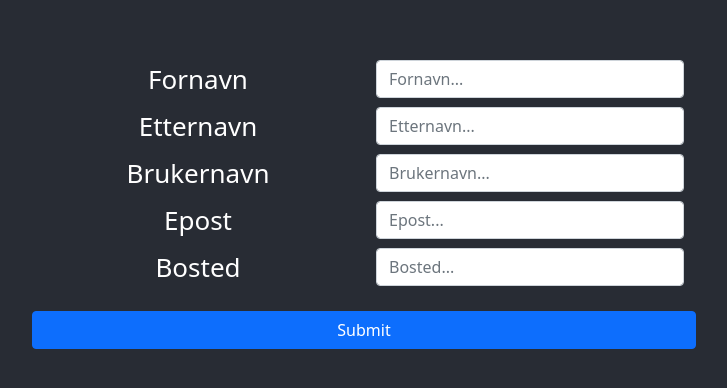
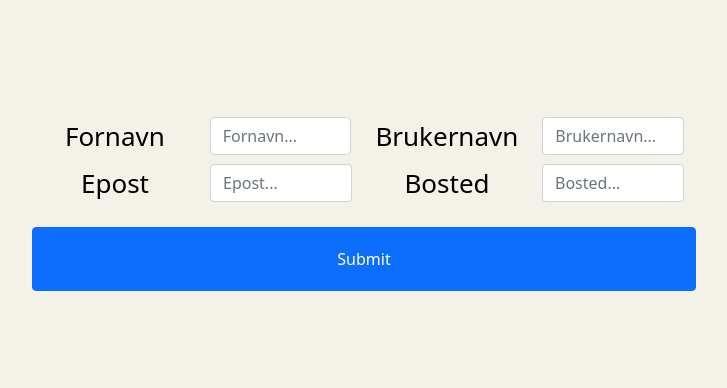
Before and after one commit to elibir/tdt4140-hiking-app, a React (Create React App) app in the folder frontend/: page / in a window 1280 px wide. Shown: the part 196-584 px from the top of the page, without its empty margins (276-1003 px from the left). Built offline with nearby package versions, Linux system fonts and the light colour scheme.

Commit message:
#16 Components styling

```diff
--- a/frontend/src/App.css
+++ b/frontend/src/App.css
@@ -14,14 +14,14 @@
 }
 
 .App-header {
-  background-color: #282c34;
+  background-color: #F4F1E9;
   min-height: 100vh;
   display: flex;
   flex-direction: column;
   align-items: center;
   justify-content: center;
   font-size: calc(10px + 2vmin);
-  color: white;
+  color: black;
 }
 
 .App-link {
--- a/frontend/src/components/arrangement/UserRegistrationContainer.css
+++ b/frontend/src/components/arrangement/UserRegistrationContainer.css
@@ -2,9 +2,16 @@
     position: absolute;
     width: 40rem;
   }
-  .UserRegistration__SubmitButton{
+  .UserRegistration_SubmitButton{
 
     width: 10vw;
+    position: center;
+    width: 15vw;
     margin: 0 auto;
     margin-top: 20px;
+    margin-top: 50px;
+    height: 5vw;;
+    border-radius: 40px;
+    background-color: #688f4e  ;
+    border-color: #688f4e ;
   }
--- a/frontend/src/components/arrangement/UserRegistrationContainer.tsx
+++ b/frontend/src/components/arrangement/UserRegistrationContainer.tsx
@@ -1,6 +1,8 @@
 import React, { FunctionComponent, useState } from 'react';
 import { Form, Button, Row, Col } from 'react-bootstrap';
 import './UserRegistrationContainer.css';
+import "bootstrap/dist/css/bootstrap.min.css";
+
 
 type IProps = {
     onClick?: (e: React.MouseEvent<HTMLDivElement, MouseEvent>) => void,
@@ -17,16 +19,6 @@ export const UserRegistrationContainer : FunctionComponent<IProps> = ({
         <Col>
         <Form.Control type="string" placeholder="Fornavn..."/>
         </Col>
-    </Row>
-    <Row>
-        <Col>
-        <Form.Label>Etternavn</Form.Label>
-        </Col>
-        <Col>
-        <Form.Control type="string" placeholder="Etternavn..."/>
-        </Col>
-    </Row>
-    <Row>
         <Col>
         <Form.Label>Brukernavn</Form.Label>
         </Col>
@@ -41,8 +33,6 @@ export const UserRegistrationContainer : FunctionComponent<IProps> = ({
         <Col>
         <Form.Control type="string" placeholder="Epost..."/>
         </Col>
-    </Row>
-    <Row>
         <Col>
         <Form.Label>Bosted</Form.Label>
         </Col>
@@ -50,6 +40,7 @@ export const UserRegistrationContainer : FunctionComponent<IProps> = ({
         <Form.Control type="string" placeholder="Bosted..."/>
         </Col>
     </Row>
+
 
     </Form.Group>
 
```
